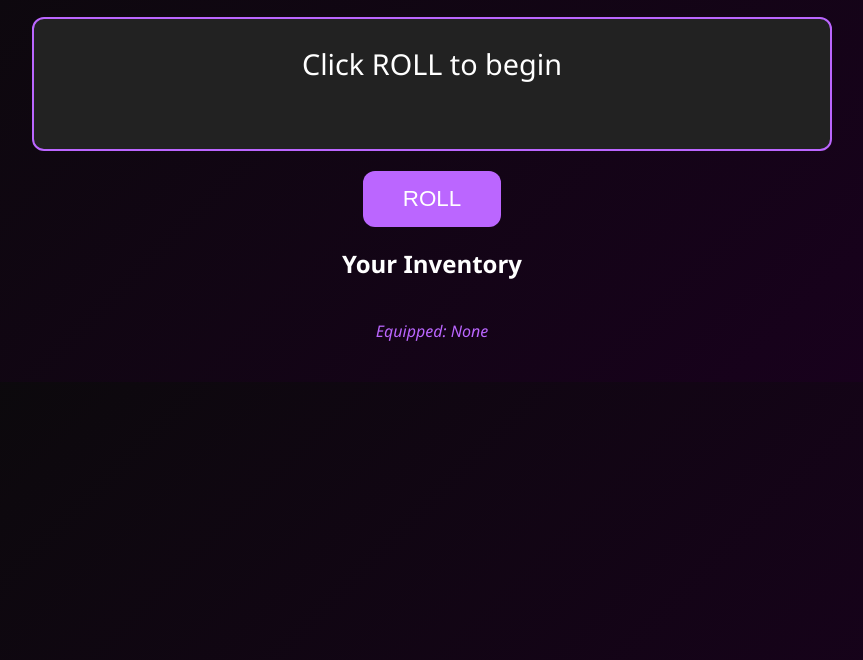
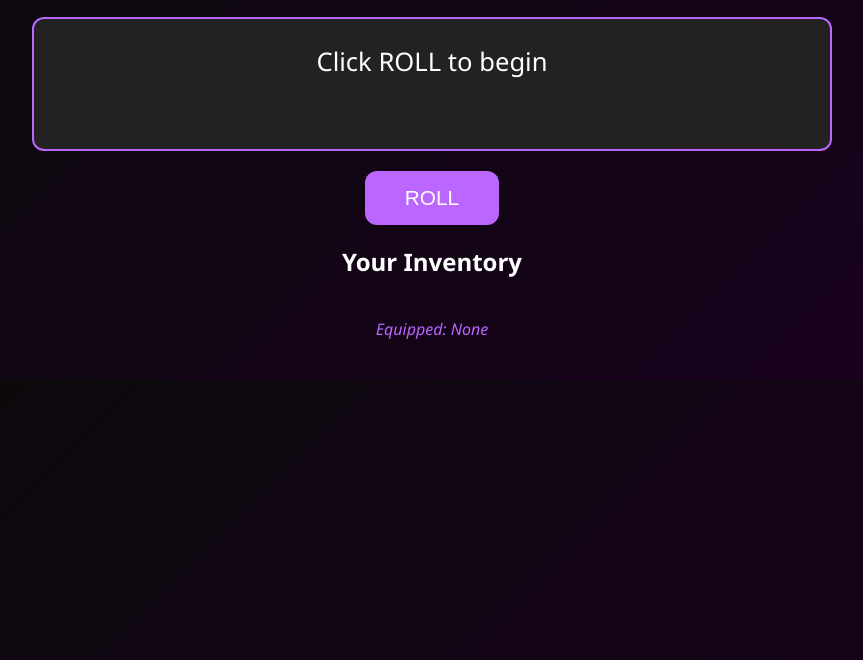
Before and after one commit to loganscripts/rng-html-game, a plain HTML site: page index.html in a window 1280 px wide. Shown: the part 140-800 px from the top of the page, without its empty margins (208-1071 px from the left). Drawn offline with Linux system fonts and the light colour scheme.

Commit message:
Update styles.css

```diff
--- a/styles.css
+++ b/styles.css
@@ -21,7 +21,7 @@ letter-spacing: 3px;
 }
 
 .title-box {
-font-size: 1.8em;
+font-size: 1.6em;
 background: #222;
 padding: 25px;
 margin: 20px 0;
@@ -32,7 +32,7 @@ transition: all 0.3s ease-in-out;
 }
 
 .roll-button {
-font-size: 1.4em;
+font-size: 1.3em;
 padding: 15px 40px;
 background: #bb66ff;
 border: none;
```
